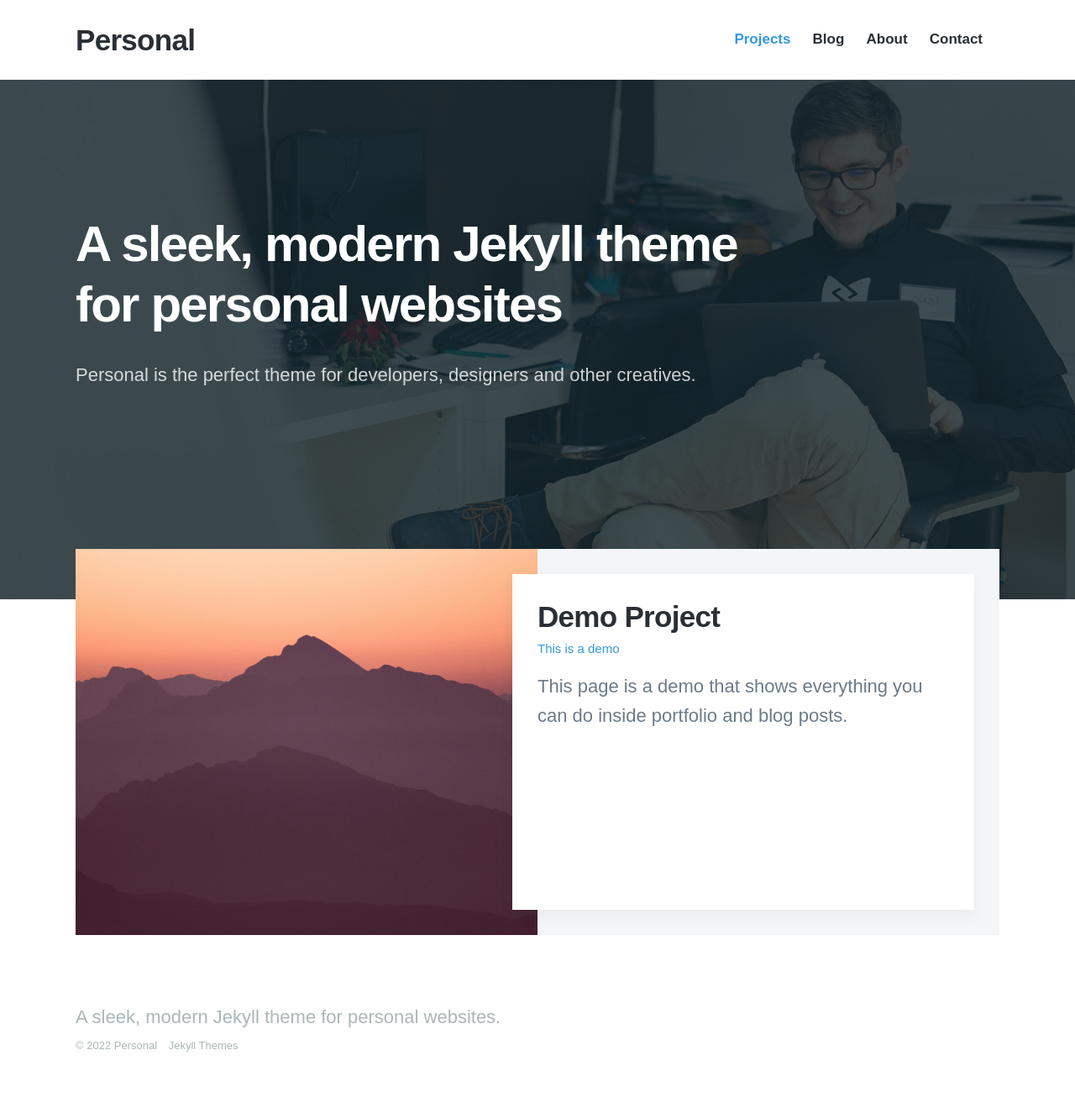
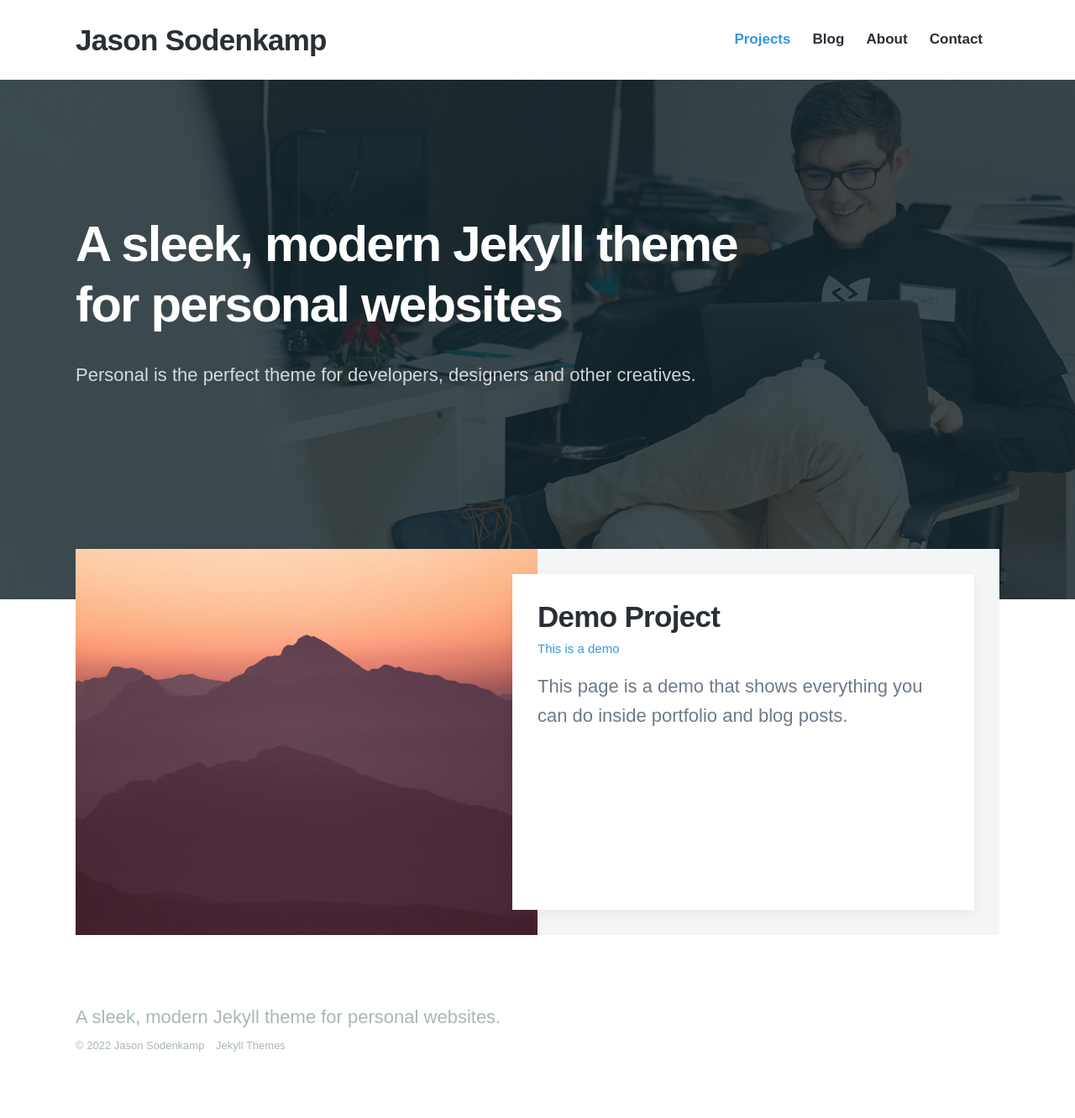
Before and after one commit to jcsodenkamp/jcsodenkamp.github.io, a Jekyll site: the page built from index.html, in a window 1280 px wide. Shown: the whole page at 84% size. Built offline with Jekyll 4.4.1, drawn with Linux system fonts in a browser that asks for light colours; nearby versions of some CDN libraries; some web fonts are replaced.

Commit message:
Update settings.yml

```diff
--- a/_data/settings.yml
+++ b/_data/settings.yml
@@ -1,5 +1,5 @@
 basic_settings:
-  site_title: Personal
+  site_title: Jason Sodenkamp
   favicon_image: /images/favicon.png
 
 header_settings:
```
